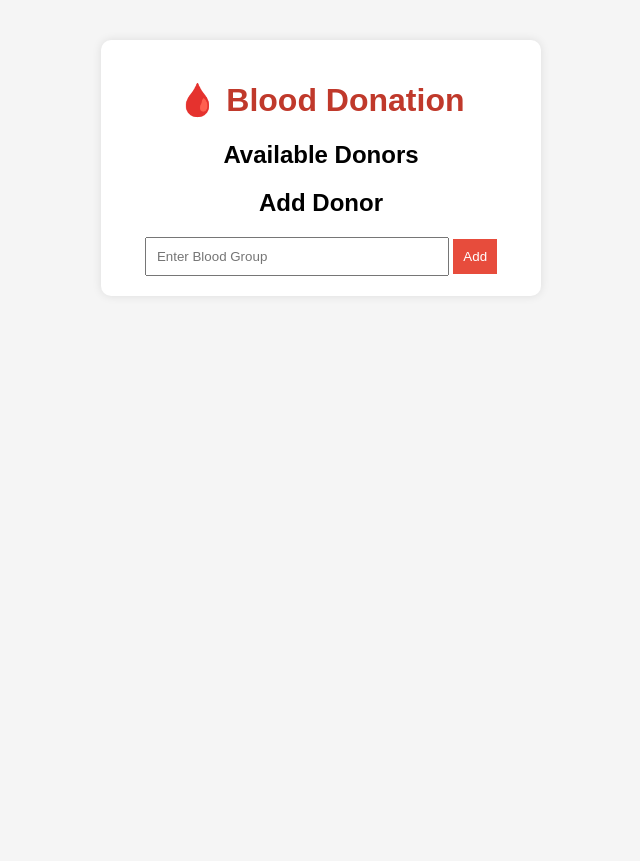
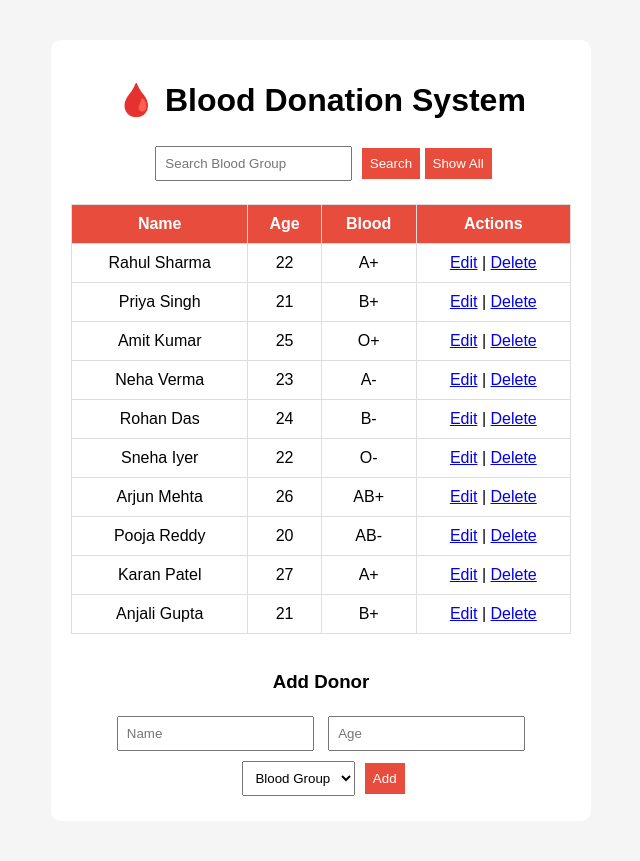
Before and after one commit to spandan-s-afk/blood-donation-app, a Flask app: page / in a window 1280 px wide. Shown: the whole page, without its empty margins (319-959 px from the left). Before the commit the page ends 276 px from the top, so only its background shows below. Run offline with Flask 3, Linux system fonts and the light colour scheme; data comes from the database, SQL or seed files in the repository; data that the repository does not hold is empty.

Commit message:
final version

```diff
--- a/app.py
+++ b/app.py
@@ -4,33 +4,113 @@ from flask import Flask, render_template, request, redirect
 
 app = Flask(__name__)
 
-# Create DB if not exists
+# Initialize DB
 def init_db():
     conn = sqlite3.connect('donors.db')
     c = conn.cursor()
-    c.execute('CREATE TABLE IF NOT EXISTS donors (id INTEGER PRIMARY KEY, blood TEXT)')
+
+    c.execute('''
+    CREATE TABLE IF NOT EXISTS donors (
+        id INTEGER PRIMARY KEY AUTOINCREMENT,
+        name TEXT,
+        age INTEGER,
+        blood TEXT
+    )
+    ''')
+
+    c.execute("SELECT COUNT(*) FROM donors")
+    if c.fetchone()[0] == 0:
+        c.executemany("INSERT INTO donors (name, age, blood) VALUES (?, ?, ?)", [
+            ("Rahul Sharma", 22, "A+"),
+            ("Priya Singh", 21, "B+"),
+            ("Amit Kumar", 25, "O+"),
+            ("Neha Verma", 23, "A-"),
+            ("Rohan Das", 24, "B-"),
+            ("Sneha Iyer", 22, "O-"),
+            ("Arjun Mehta", 26, "AB+"),
+            ("Pooja Reddy", 20, "AB-"),
+            ("Karan Patel", 27, "A+"),
+            ("Anjali Gupta", 21, "B+")
+        ])
+
     conn.commit()
     conn.close()
 
+
+# HOME + SEARCH
 @app.route('/')
 def home():
+    search = request.args.get('blood')
+
     conn = sqlite3.connect('donors.db')
     c = conn.cursor()
-    c.execute("SELECT blood FROM donors")
-    donors = [row[0] for row in c.fetchall()]
+
+    if search:
+        c.execute("SELECT id, name, age, blood FROM donors WHERE blood = ?", (search,))
+    else:
+        c.execute("SELECT id, name, age, blood FROM donors")
+
+    donors = c.fetchall()
     conn.close()
+
     return render_template("index.html", donors=donors)
 
+
+# ADD
 @app.route('/add', methods=['POST'])
 def add_donor():
+    name = request.form.get("name")
+    age = request.form.get("age")
     blood = request.form.get("blood_group")
-    if blood:
+
+    if name and age and blood:
         conn = sqlite3.connect('donors.db')
         c = conn.cursor()
-        c.execute("INSERT INTO donors (blood) VALUES (?)", (blood,))
+        c.execute("INSERT INTO donors (name, age, blood) VALUES (?, ?, ?)", (name, age, blood))
         conn.commit()
         conn.close()
+
     return redirect('/')
+
+
+# DELETE
+@app.route('/delete/<int:id>')
+def delete_donor(id):
+    conn = sqlite3.connect('donors.db')
+    c = conn.cursor()
+    c.execute("DELETE FROM donors WHERE id=?", (id,))
+    conn.commit()
+    conn.close()
+    return redirect('/')
+
+
+# EDIT PAGE
+@app.route('/edit/<int:id>')
+def edit_page(id):
+    conn = sqlite3.connect('donors.db')
+    c = conn.cursor()
+    c.execute("SELECT * FROM donors WHERE id=?", (id,))
+    donor = c.fetchone()
+    conn.close()
+    return render_template("edit.html", donor=donor)
+
+
+# UPDATE
+@app.route('/update/<int:id>', methods=['POST'])
+def update_donor(id):
+    name = request.form.get("name")
+    age = request.form.get("age")
+    blood = request.form.get("blood_group")
+
+    conn = sqlite3.connect('donors.db')
+    c = conn.cursor()
+    c.execute("UPDATE donors SET name=?, age=?, blood=? WHERE id=?",
+              (name, age, blood, id))
+    conn.commit()
+    conn.close()
+
+    return redirect('/')
+
 
 if __name__ == '__main__':
     init_db()
--- a/templates/index.html
+++ b/templates/index.html
@@ -3,74 +3,70 @@
 <head>
     <title>Blood Donation App</title>
     <style>
-        body {
-            font-family: Arial;
-            background: #f5f5f5;
-            text-align: center;
-        }
-
-        h1 {
-            color: #c0392b;
-        }
-
-        .container {
-            background: white;
-            padding: 20px;
-            margin: 40px auto;
-            width: 400px;
-            border-radius: 10px;
-            box-shadow: 0px 0px 10px rgba(0,0,0,0.1);
-        }
-
-        ul {
-            list-style: none;
-            padding: 0;
-        }
-
-        li {
-            background: #ecf0f1;
-            margin: 5px;
-            padding: 10px;
-            border-radius: 5px;
-        }
-
-        input {
-            padding: 10px;
-            width: 70%;
-        }
-
-        button {
-            padding: 10px;
-            background: #e74c3c;
-            color: white;
-            border: none;
-            cursor: pointer;
-        }
-
-        button:hover {
-            background: #c0392b;
-        }
+        body { font-family: Arial; background: #f5f5f5; text-align: center; }
+        .container { background: white; padding: 20px; margin: 40px auto; width: 500px; border-radius: 10px; }
+        table { width: 100%; border-collapse: collapse; }
+        th, td { padding: 10px; border: 1px solid #ddd; }
+        th { background: #e74c3c; color: white; }
+        input, select { padding: 8px; margin: 5px; }
+        button { padding: 8px; background: #e74c3c; color: white; border: none; }
     </style>
 </head>
 
 <body>
+<div class="container">
 
-<div class="container">
-    <h1>🩸 Blood Donation</h1>
+<h1>🩸 Blood Donation System</h1>
 
-    <h2>Available Donors</h2>
-    <ul>
-        {% for donor in donors %}
-            <li>{{ donor }}</li>
-        {% endfor %}
-    </ul>
+<!-- SEARCH -->
+<form method="GET" action="/">
+    <input type="text" name="blood" placeholder="Search Blood Group">
+    <button type="submit">Search</button>
+    <a href="/"><button type="button">Show All</button></a>
+</form>
 
-    <h2>Add Donor</h2>
-    <form method="POST" action="/add">
-        <input type="text" name="blood_group" placeholder="Enter Blood Group" required>
-        <button type="submit">Add</button>
-    </form>
+<br>
+
+<!-- TABLE -->
+<table>
+<tr>
+    <th>Name</th>
+    <th>Age</th>
+    <th>Blood</th>
+    <th>Actions</th>
+</tr>
+
+{% for d in donors %}
+<tr>
+    <td>{{ d[1] }}</td>
+    <td>{{ d[2] }}</td>
+    <td>{{ d[3] }}</td>
+    <td>
+        <a href="/edit/{{ d[0] }}">Edit</a> |
+        <a href="/delete/{{ d[0] }}" onclick="return confirm('Delete?')">Delete</a>
+    </td>
+</tr>
+{% endfor %}
+
+</table>
+
+<br>
+
+<!-- ADD -->
+<h3>Add Donor</h3>
+<form method="POST" action="/add">
+    <input type="text" name="name" placeholder="Name" required>
+    <input type="number" name="age" placeholder="Age" required>
+    <select name="blood_group" required>
+        <option value="">Blood Group</option>
+        <option>A+</option><option>A-</option>
+        <option>B+</option><option>B-</option>
+        <option>O+</option><option>O-</option>
+        <option>AB+</option><option>AB-</option>
+    </select>
+    <button type="submit">Add</button>
+</form>
+
 </div>
-
 </body>
 </html>
```
Also changed, not shown: templates/edit.html (added, +20 -0 lines).
